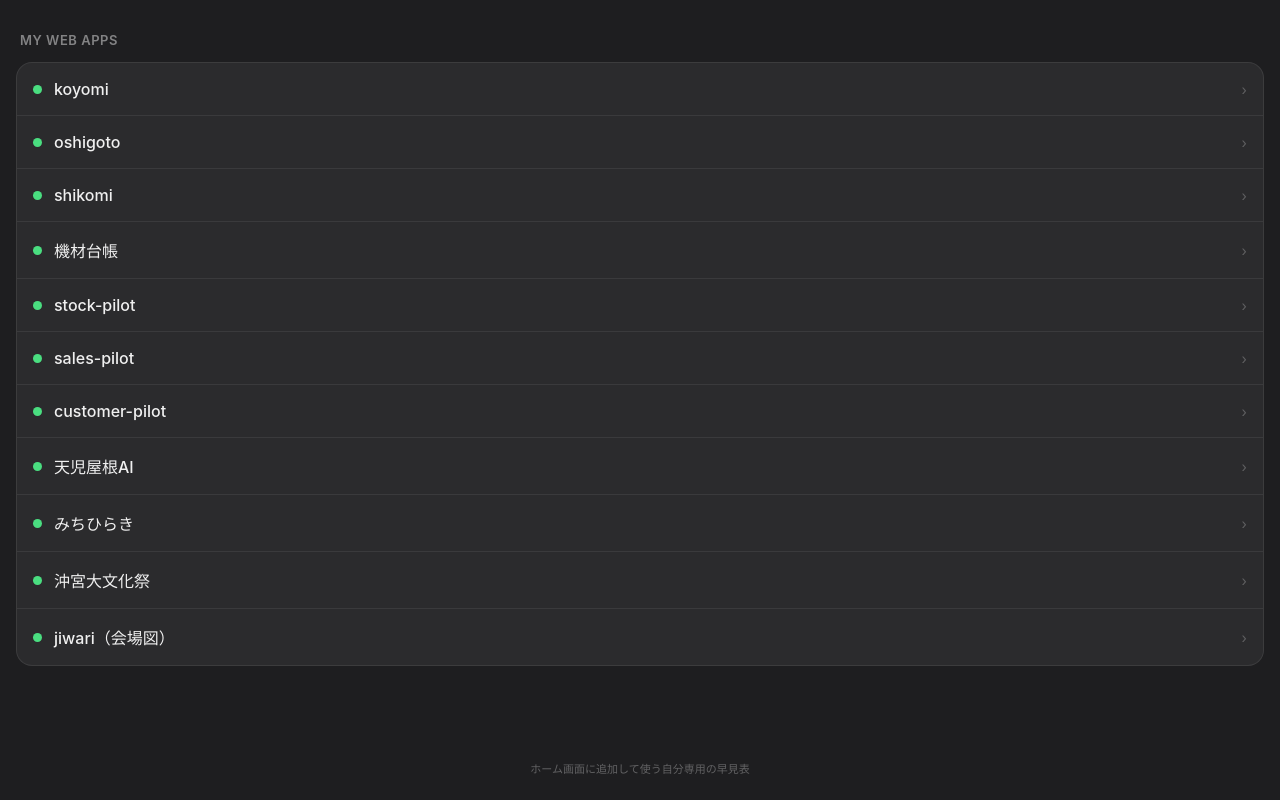
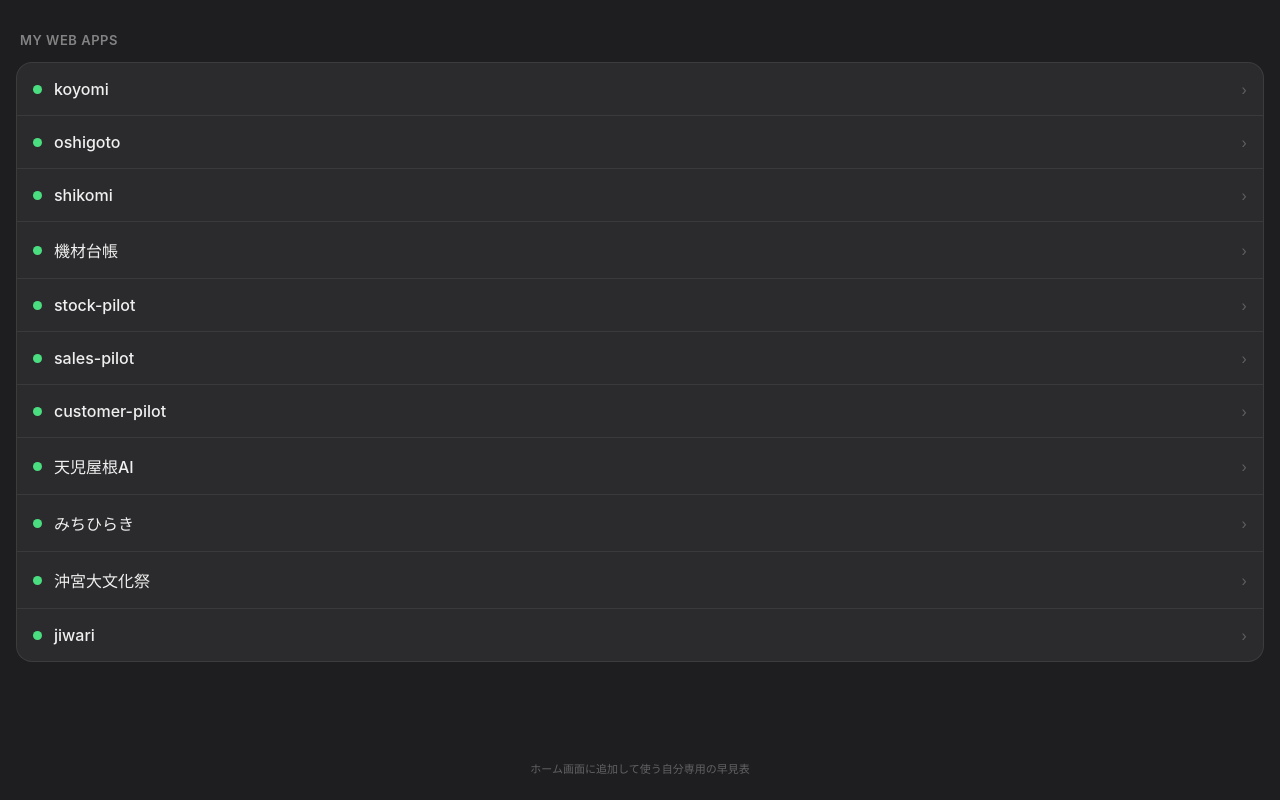
Before and after one commit to ds6wdn59v7-dot/mywebapps, a plain HTML site: page index.html in a window 1280 px wide. Drawn offline with Linux system fonts and the light colour scheme.

Commit message:
Rename jiwari entry
Co-Authored-By: Claude Opus 5.5 <noreply@anthropic.com>

```diff
--- a/index.html
+++ b/index.html
@@ -99,7 +99,7 @@
     { name: '天児屋根AI', url: 'https://amanokoyane-ai.pages.dev' },
     { name: 'みちひらき', url: 'https://vote-mane-michihiraki.web.app/admin' },
     { name: '沖宮大文化祭', url: 'https://okinogu-daibunkasai.web.app' },
-    { name: 'jiwari（会場図）', url: 'https://claude.ai/artifact/JzmaboWvuL1yHNWDdvdGZ1' },
+    { name: 'jiwari', url: 'https://claude.ai/artifact/JzmaboWvuL1yHNWDdvdGZ1' },
   ];
 
   const list = document.getElementById('list');
```
